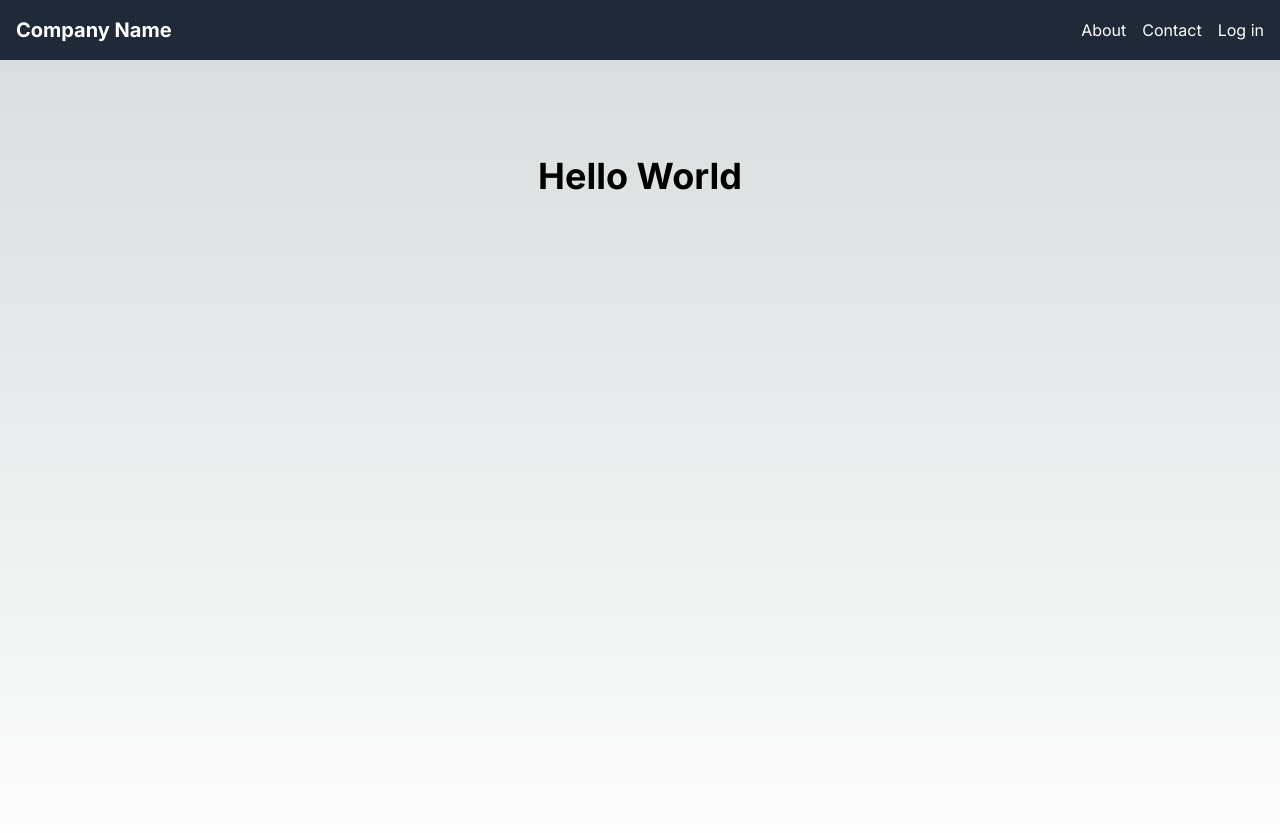
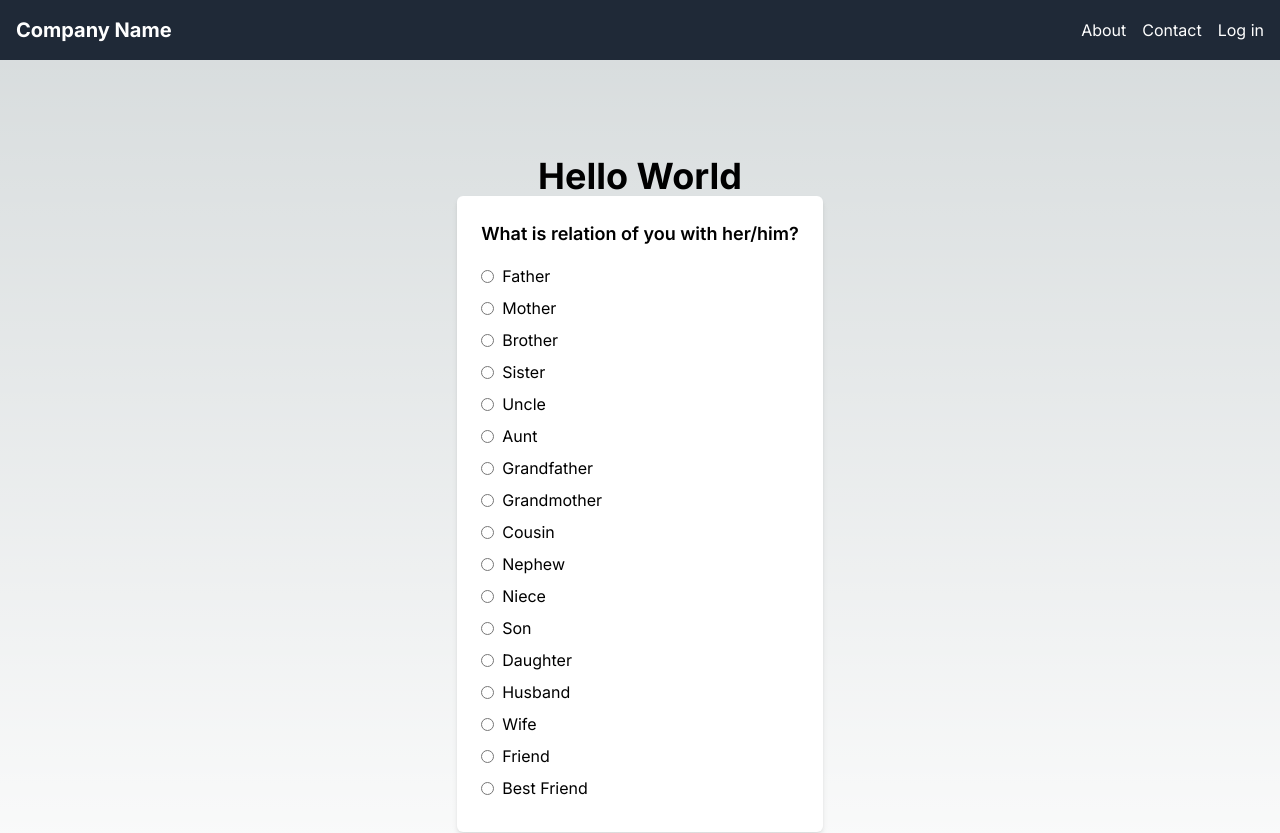
Before and after one commit to Amulsharma64/gift-do, a Next.js app: page / in a window 1280 px wide. Shown: the top 833 px of the page. Built offline with nearby package versions, Linux system fonts and the light colour scheme.

Commit message:
MCQ Component added

```diff
--- a/app/page.js
+++ b/app/page.js
@@ -1,9 +1,72 @@
+"use client";
 import Image from "next/image";
+import MCQ from "../components/mcq/Mcq";
+import { useMemo, useState } from "react";
 
 export default function Home() {
+  const [rawData, setRawData] = useState({});
+  const [count, setCount] = useState(0);
+  const [selectedOption, setSelectedOption] = useState(null);
+
+  console.log("Hello World");
+
+  const data = useMemo(() => [
+    {
+      question: 'What is relation of you with her/him?',
+      options: [
+        'Father', 'Mother', 'Brother', 'Sister', 'Uncle', 'Aunt', 'Grandfather',
+        'Grandmother', 'Cousin', 'Nephew', 'Niece', 'Son', 'Daughter', 'Husband',
+        'Wife', 'Friend', 'Best Friend'
+      ],
+    },
+    {
+      question: 'Select Gender',
+      options: ['Male', 'Female', 'other'],
+    },
+    {
+      question: 'What is the age of her/his?',
+      options: ['0-5', '5-15', '15-20', '25-35', '35+'],
+    },
+    {
+      question: 'Select City',
+      options: ['Jaipur', 'Patna', 'Noida', 'Delhi'],
+    },
+  ], []);
+
+  const handleSelectOption = (option) => {
+    setSelectedOption(option);
+    setRawData((prev) => ({
+      ...prev,
+      [data[count].question]: option,
+    }));
+  };
+
+  const handleNext = () => {
+    setCount((prevCount) => prevCount + 1);
+    setSelectedOption(null); // Reset selected option when moving to the next question
+  }
+
+  const handleSubmit = () => {
+
+    console.log(rawData);
+    // setSelectedOption(null);
+    console.log(selectedOption);
+  }
+
   return (
-    <main className="flex min-h-screen flex-col items-center justify-between p-24">
-      <h1 className="text-4xl font-bold">Hello World</h1>
+    <main className="flex min-h-screen flex-col items-center justify-around p-24">
+      <h1 className="text-4xl font-bold mb-0">Hello World</h1>
+      <MCQ
+        question={data[count].question}
+        options={data[count].options}
+        onSelect={handleSelectOption}
+      />
+      {
+        data.length - 1 > count ? <button onClick={handleNext}>Next</button> : <button onClick={handleSubmit}>Submit</button>
+      }
+      {selectedOption && (
+        <p className="mt-4">You selected: {selectedOption}</p>
+      )}
     </main>
   );
 }
--- a/components/mcq/Mcq.jsx
+++ b/components/mcq/Mcq.jsx
@@ -1,9 +1,29 @@
-import React from 'react'
 
-const Mcq = () => {
+const MCQ = ({ question, options, onSelect}) => {
+    // console.log(question, options, onSelect);
+    console.log("mcq render");
   return (
-    <div>Mcq</div>
-  )
-}
+    <div className="bg-white shadow-md rounded-md p-6 m-0">
+      {/* Question */}
+      <h2 className="text-lg font-semibold mb-4 col text-black">{question}</h2>
+      {/* Options */}
+      <div>
+        {options.map((option, index) => (
+          <div key={index} className="flex items-center mb-2">
+            <input
+              type="radio"
+              id={`option-${index}`}
+              name="mcq-option"
+              value={option}
+              onChange={() => onSelect(option)}
+              className="mr-2"
+            />
+            <label htmlFor={`option-${index}`} className="text-black">{option}</label>
+          </div>
+        ))}
+      </div>
+    </div>
+  );
+};
 
-export default Mcq
+export default MCQ;
```
